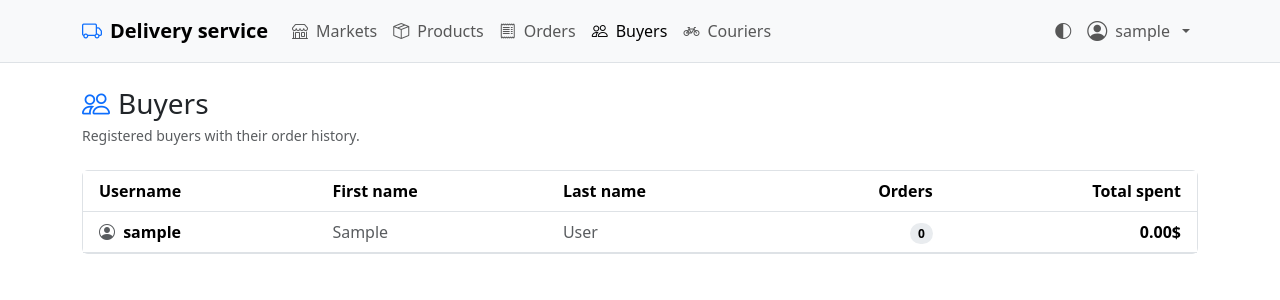
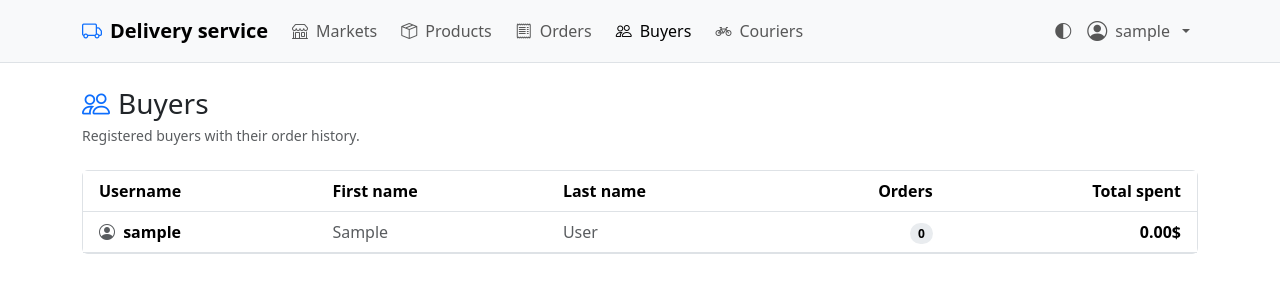
Before and after one commit to glor1ee/delivery-service, a Django app: page /buyers/ in a window 1280 px wide. Shown: the top 300 px of the page. Run offline with Django 5.2, Linux system fonts and the light colour scheme; the visitor is signed in with stand-in values (Sample User, id 1); data comes from the database, SQL or seed files in the repository; data that the repository does not hold is empty.

Commit message:
style: add spacing between navbar links

```diff
--- a/templates/base.html
+++ b/templates/base.html
@@ -34,7 +34,7 @@
 
       <div class="collapse navbar-collapse" id="nav">
         {% with current=request.resolver_match.url_name %}
-          <ul class="navbar-nav me-auto">
+          <ul class="navbar-nav me-auto gap-2">
             <li class="nav-item">
               <a class="nav-link d-flex align-items-center gap-2 {% if current == 'market-list' or current == 'market-detail' %}active{% endif %}"
                  href="{% url 'delivery:market-list' %}">
```
